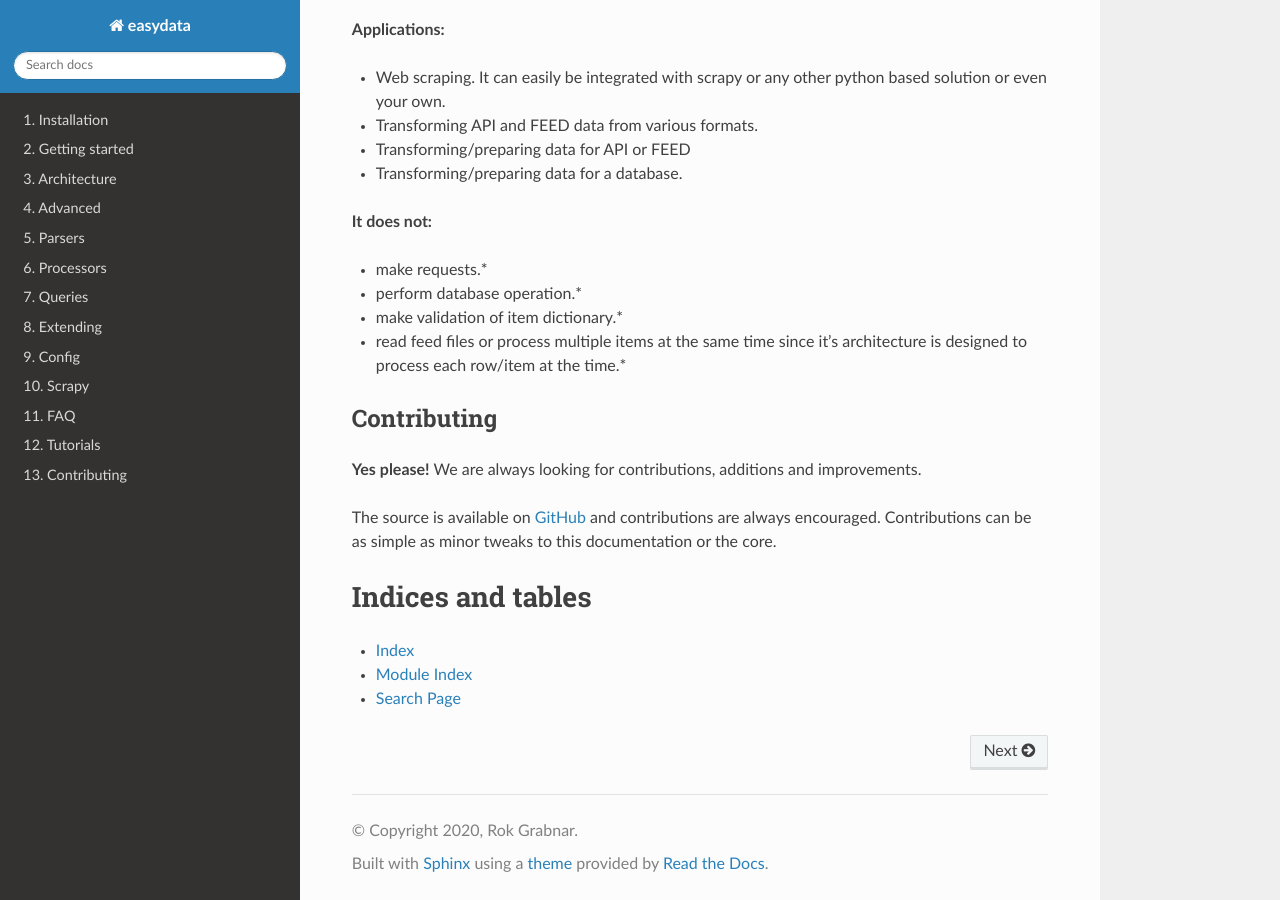
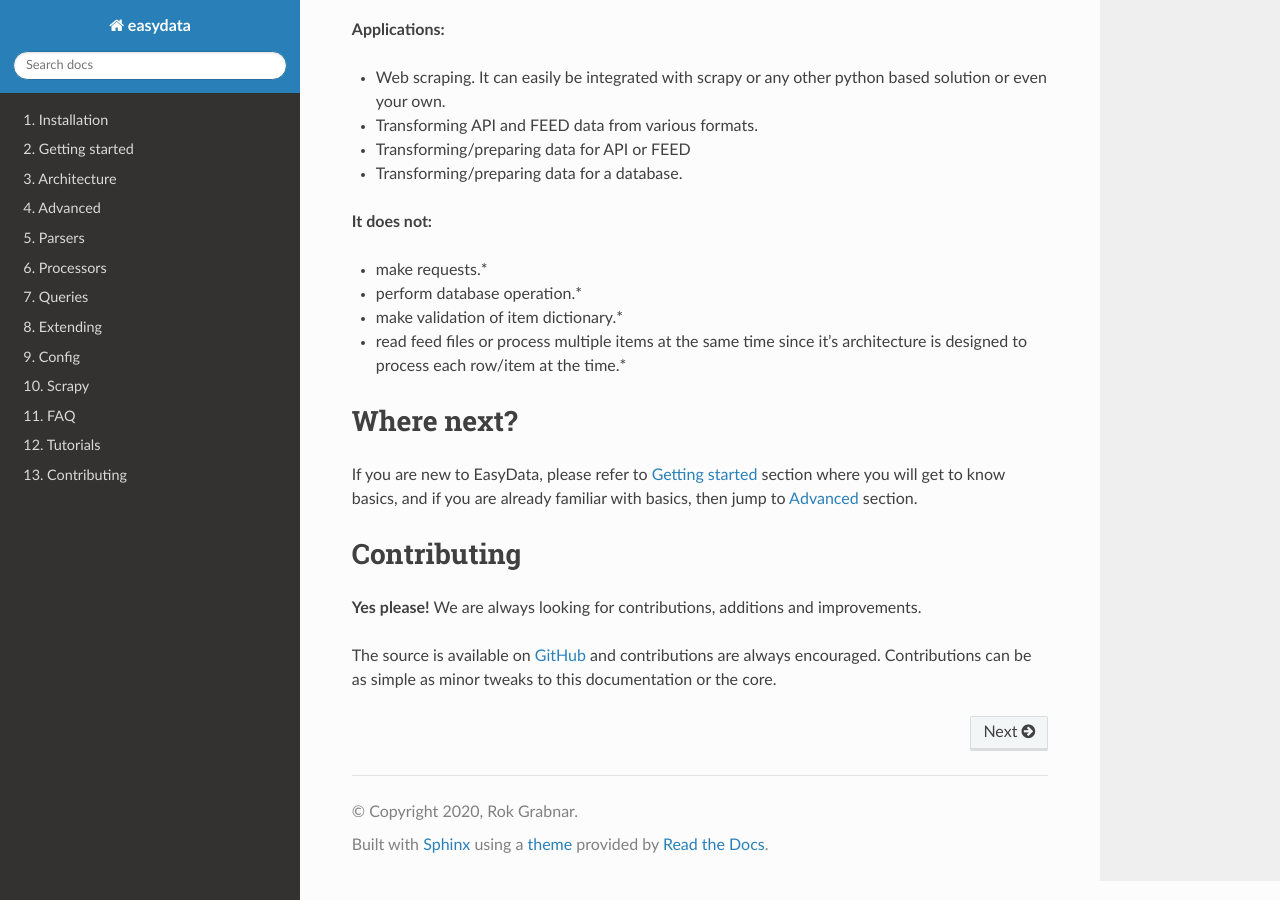
Before and after one commit to easydatapy/easydata, a Sphinx documentation site: the page built from docs/index.rst, in a window 1280 px wide and 900 px high, scrolled down 958 px. Built offline with Sphinx 7.4.7 and the Read the Docs theme 2.0.0, drawn with Linux system fonts in a browser that asks for light colours.

Commit message:
add where next chapter in index.rst

```diff
--- a/docs/index.rst
+++ b/docs/index.rst
@@ -58,8 +58,14 @@ models.
 * read feed files or process multiple items at the same time since it's architecture
   is designed to process each row/item at the time.*
 
+Where next?
+=================
+If you are new to EasyData, please refer to :ref:`getting-started` section where you
+will get to know basics, and if you are already familiar with basics, then jump to
+:ref:`advanced` section.
+
 Contributing
-------------
+============
 
 **Yes please!**  We are always looking for contributions, additions and improvements.
 
@@ -85,10 +91,3 @@ minor tweaks to this documentation or the core.
     faq
     tutorials/index
     contributing
-
-Indices and tables
-==================
-
-* :ref:`genindex`
-* :ref:`modindex`
-* :ref:`search`
```
